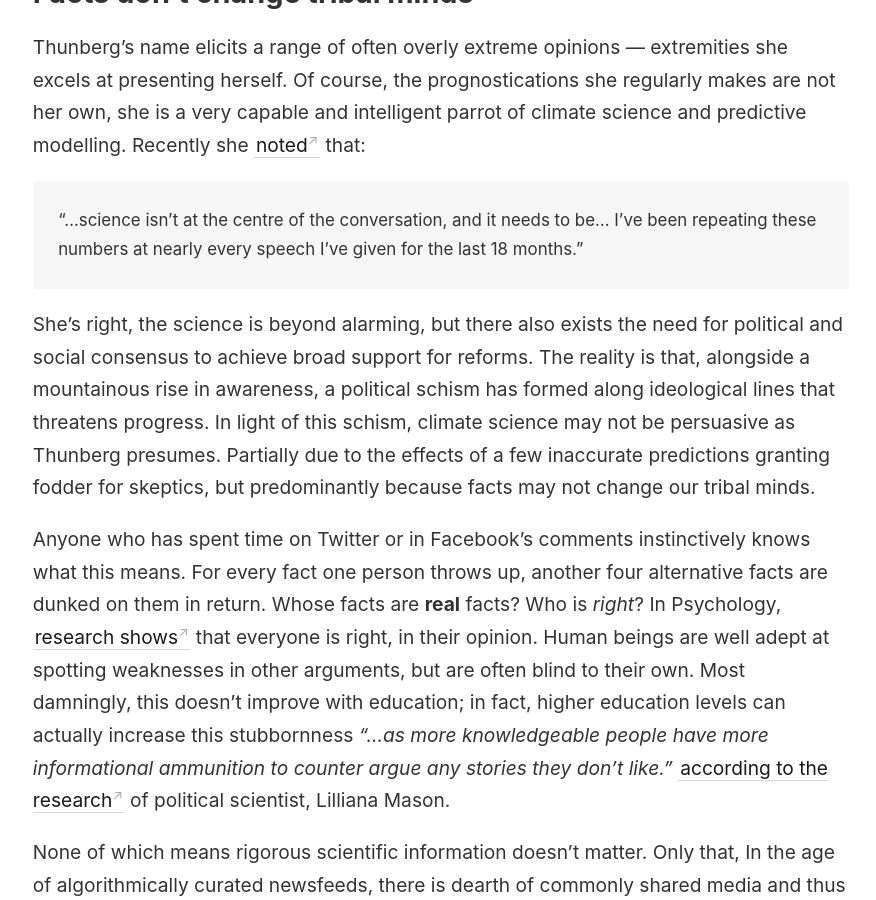
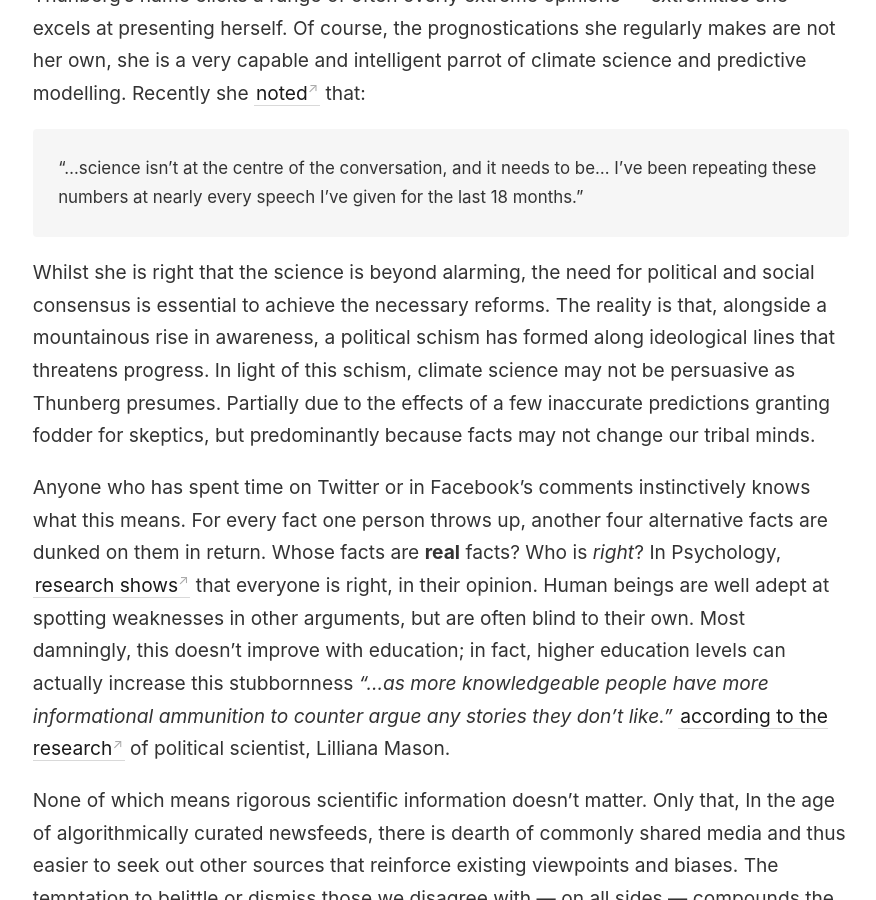
Before and after one commit to stvnxsmth/digital-garden-jekyll, a Jekyll site: the page built from _notes/We Need to Talk About Talking About Climate Change.md, in a window 1280 px wide and 900 px high, scrolled down 1149 px. Shown: the whole window, without its empty margins (44-920 px from the left). Built offline with Jekyll 4.4.1, drawn with Linux system fonts in a browser that asks for light colours; some of the changed text lies outside the part shown.

Commit message:
climate piece edit

```diff
--- a/_notes/We Need to Talk About Talking About Climate Change.md
+++ b/_notes/We Need to Talk About Talking About Climate Change.md
@@ -1,44 +1,43 @@
 ---
 title: We Need to Talk About Talking About Climate Change
 permalink: /blog/talking-about-climate-change
+Type: [[blog]]
 ---
-Published: 2020-01-30
-
-Post Type: [[blog]]
+Published: January 30, 2020
 
 ## Introduction
-At Davos this past week, Greta Thunberg addressed the zeitgeist shifting impact of her grassroots climate movement. Far from content, she noted the need for ever greater awareness to be generated. Global attention spiked with the onset of the Australian bushfire crisis and the level of support—financial, logistical, and emotional—could prove a watershed moment in the climate debate. Such devastation is unlikely to be few and far between in the future.
+At Davos this past week, Greta Thunberg addressed the zeitgeist shifting impact of her grassroots climate movement. Far from content, she noted the need for ever greater awareness to be generated. Global attention spiked with the onset of the Australian bushfire crisis and the level of support — financial, logistical, and emotional — could prove a watershed moment in the climate debate. Such devastation is unlikely to be few and far between in the future.
 
-Thunberg is absolutely correct that sustaining this level of awareness and engagement is imperative for decarbonisation to occur. Such action cannot be achieved through awareness alone, however. Not only is there a need to understand the complexity at hand—both climatical and political—but, importantly, *how* we communicate ideas to build broad support for reform.
+Thunberg is absolutely correct that sustaining this level of awareness and engagement is imperative for decarbonisation to occur. Such action cannot be achieved through awareness alone, however. Not only is there a need to understand the complexity at hand — both climatical and political — but, importantly, *how* we communicate ideas to build broad support for reform.
 
 The task is a difficult one. There exists a gap between the true nature and complexity of the world and the narratives people use to comprehend it. With that in mind, what people think is not merely a matter of facts and figures, but of beliefs and values. Unsurprising then that there are passionate voices on every side of any debate whose beliefs are unshakeable. Those are not the voices to engage. Instead there is an unheard—often skeptical—majority that holds the power to sway discourse, elections, and policy. It is those people who may be persuaded not with partisan politics, but effective precautionary logic.
 
-## Facts don’t change tribal minds
+## Why Facts Don’t Change Tribal Minds
 Thunberg’s name elicits a range of often overly extreme opinions — extremities she excels at presenting herself. Of course, the prognostications she regularly makes are not her own, she is a very capable and intelligent parrot of climate science and predictive modelling. Recently she [noted](https://www.theguardian.com/business/live/2020/jan/21/davos-2020-donald-trump-greta-thunberg-climate-mark-carney-wef-day-one-live?page=with:block-5e26c51b8f08e97ed2127436#liveblog-navigation) that:
 
 > “…science isn’t at the centre of the conversation, and it needs to be… I’ve been repeating these numbers at nearly every speech I’ve given for the last 18 months.”
 
-She’s right, the science is beyond alarming, but there also exists the need for political and social consensus to achieve broad support for reforms. The reality is that, alongside a mountainous rise in awareness, a political schism has formed along ideological lines that threatens progress. In light of this schism, climate science may not be persuasive as Thunberg presumes. Partially due to the effects of a few inaccurate predictions granting fodder for skeptics, but predominantly because facts may not change our tribal minds.
+Whilst she is right that the science is beyond alarming, the need for political and social consensus is essential to achieve the necessary reforms. The reality is that, alongside a mountainous rise in awareness, a political schism has formed along ideological lines that threatens progress. In light of this schism, climate science may not be persuasive as Thunberg presumes. Partially due to the effects of a few inaccurate predictions granting fodder for skeptics, but predominantly because facts may not change our tribal minds.
 
-Anyone who has spent time on Twitter or in Facebook’s comments instinctively knows what this means. For every fact one person throws up, another four alternative facts are dunked on them in return. Whose facts are **real** facts? Who is *right*? In Psychology, [research shows](http://www.newyorker.com/magazine/2017/02/27/why-facts-dont-change-our-minds)  that everyone is right, in their opinion. Human beings are well adept at spotting weaknesses in other arguments, but are often blind to their own. Most damningly, this doesn’t improve with education; in fact, higher education levels can actually increase this stubbornness *“…as more knowledgeable people have more informational ammunition to counter argue any stories they don’t like.”* [according to the research](https://www.nytimes.com/2018/05/10/opinion/democrats-partisanship-identity-politics.html)  of political scientist, Lilliana Mason.
+Anyone who has spent time on Twitter or in Facebook’s comments instinctively knows what this means. For every fact one person throws up, another four alternative facts are dunked on them in return. Whose facts are **real** facts? Who is *right*? In Psychology, [research shows](http://www.newyorker.com/magazine/2017/02/27/why-facts-dont-change-our-minds) that everyone is right, in their opinion. Human beings are well adept at spotting weaknesses in other arguments, but are often blind to their own. Most damningly, this doesn’t improve with education; in fact, higher education levels can actually increase this stubbornness *“…as more knowledgeable people have more informational ammunition to counter argue any stories they don’t like.”* [according to the research](https://www.nytimes.com/2018/05/10/opinion/democrats-partisanship-identity-politics.html) of political scientist, Lilliana Mason.
 
-None of which means rigorous scientific information doesn’t matter. Only that, In the age of algorithmically curated newsfeeds, there is dearth of commonly shared media and thus easier to seek out other sources that reinforce existing viewpoints and biases. The temptation to belittle or dismiss those we disagree—on all sides—compounds the disconnect and may serve only to  [entrench their opposition](https://www.theatlantic.com/science/archive/2017/02/the-simple-psychological-trick-to-political-persuasion/515181/) .
+None of which means rigorous scientific information doesn’t matter. Only that, In the age of algorithmically curated newsfeeds, there is dearth of commonly shared media and thus easier to seek out other sources that reinforce existing viewpoints and biases. The temptation to belittle or dismiss those we disagree with — on all sides — compounds the disconnect and may serve only to [entrench their opposition](https://www.theatlantic.com/science/archive/2017/02/the-simple-psychological-trick-to-political-persuasion/515181/) .
 
-One way to start understanding the misgivings some have is by looking at CO2 emissions data. Western nations have historically emitted more greenhouse gases, but *today*  [China’s emissions account for](https://ourworldindata.org/co2-and-other-greenhouse-gas-emissions#cumulative-co2-emissions)  *more* than both the U.S. and the E.U. *combined*. Not to downplay the responsibility of the latter, the West has a major role to play; however, activists like Greta Thunberg are remiss in their failure to confront China or, indeed, India with equal fervour. As the historian Niall Ferguson  [notes](https://www.cnbc.com/2020/01/22/cnbc-excerpts-cnbcs-squawk-box-and-cnbcs-sara-eisen-broadcast-live-from-the-world-economic-forum-in-davos-switzerland-today-wednesday-january-22.html) , 60% of global emissions released since Thunberg was born in 2003 were from China and 18% from India.
+One way to start understanding any misgivings is by looking at CO2 emissions data. Western nations have historically emitted more greenhouse gases, but *today*  [China’s emissions account for](https://ourworldindata.org/co2-and-other-greenhouse-gas-emissions#cumulative-co2-emissions) *more* than both the U.S. and the E.U. *combined*. Not to downplay the responsibility of the latter, the West has a major role to play; however, activists like Greta Thunberg are remiss in their failure to confront China or, indeed, India with equal fervour. As the historian Niall Ferguson [notes](https://www.cnbc.com/2020/01/22/cnbc-excerpts-cnbcs-squawk-box-and-cnbcs-sara-eisen-broadcast-live-from-the-world-economic-forum-in-davos-switzerland-today-wednesday-january-22.html), 60% of global emissions released since Thunberg was born in 2003 came from China and 18% from India.
 
 Could the introspective obscurantism of climate activism be contributing to the opposition of right-leaning people? It remains to be seen. However, the uncomfortable truth is that being persuasive is more important than being right. Ideological dogma is nothing without power; and power must be earned at the voting booth. Climate skeptics, whatever the prevailing opinion, are equal citizens with equal access to that booth and ignoring a portion of any electorate is not a winning strategy—politically or for the climate.
 
 ## The unknown is known to motivate
-That climate models may be unpersuasive and counter productive need not preclude us from taking action. In fact, uncertainty about the effects of climate change (or its causes) actually emboldens the necessity of taking precautionary measures whilst handily steering clear of tribal arguments. Nassim Nicholas Taleb, famed statistician and probabilist, presents  [this argument](https://www.fooledbyrandomness.com/climateletter.pdf)  as such:
+That climate models may be unpersuasive and counter productive need not preclude us from taking action. In fact, uncertainty about the effects of climate change (or its causes) actually emboldens the necessity of taking precautionary measures whilst handily steering clear of tribal arguments. Nassim Nicholas Taleb, famed statistician and probabilist, presents  [this argument](https://www.fooledbyrandomness.com/climateletter.pdf) as such:
 
 > “Without any precise models, we can still reason that polluting or altering our environment significantly could put us in uncharted territory… It is at the core of both scientific decision making and ancestral wisdom to take seriously absence of evidence when the consequences of an action can be large…. Ergo, we should build down CO2 emissions, even regardless of what climate-models tell us.
 
- Libertarian economist, Tyler Cowen, [concurs](https://marginalrevolution.com/marginalrevolution/2006/05/my_views_on_glo.html):
+Libertarian economist, Tyler Cowen, [concurs](https://marginalrevolution.com/marginalrevolution/2006/05/my_views_on_glo.html):
 
 > “I do not much trust climate models… Nonetheless uncertainty about final effects gives us more to worry about, not less.” Uncertainty of final effects is laden with *unknown* consequences and often that is more motivating than *known* approximations of harm. It is harder to hedge against the unexpected and thus people are more vulnerable to disaster and subsequent loss. Risks to health and property are remarkably influential over human behaviour and there are other contingent effects of fossil fuel burden that give extra weight to this argument.
 
-Air pollution is a known consequence of our carbon dependence, but what isn’t fully known is the effect this can have on children’s brain development. [Research has shown](https://www.sciencedirect.com/science/article/abs/pii/S0013935119302944)  that prenatal exposure to pollution may hinder neurodevelopment and lower childhood IQ.
+Air pollution is a known consequence of our carbon dependence, but what isn’t fully known is the effect this can have on children’s brain development. [Research has shown](https://www.sciencedirect.com/science/article/abs/pii/S0013935119302944) that prenatal exposure to pollution may hinder neurodevelopment and lower childhood IQ.
 
-In one paper that showed significant cognitive decline in people exposed to toxic air in China, one researcher [remarked](https://www.theguardian.com/environment/2018/aug/27/air-pollution-causes-huge-reduction-in-intelligence-study-reveals) that “…polluted air can cause everyone to reduce their level of education by one year”. Stats, figures, and science mightn’t be persuasive—the irony here is not lost—but where adults may be more willing to risk their own health, many of those with children may rightly feel the risks are too close to home.
+In one paper that showed significant cognitive decline in people exposed to toxic air in China, one researcher [remarked](https://www.theguardian.com/environment/2018/aug/27/air-pollution-causes-huge-reduction-in-intelligence-study-reveals) that “…polluted air can cause everyone to reduce their level of education by one year”. Stats, figures, and science mightn’t be persuasive — the irony here is not lost — but where adults may be more willing to risk their own health, many of those with children may rightly feel the risks are too close to home.
 
 Regardless of persuasiveness, the final point here is that the burden of proof thus falls upon skeptics to show there is no harm in maintaining the status quo. To show that there is **certainty** of final effects and no attendant risks to wider society and indeed the **only** planet we have.
```
